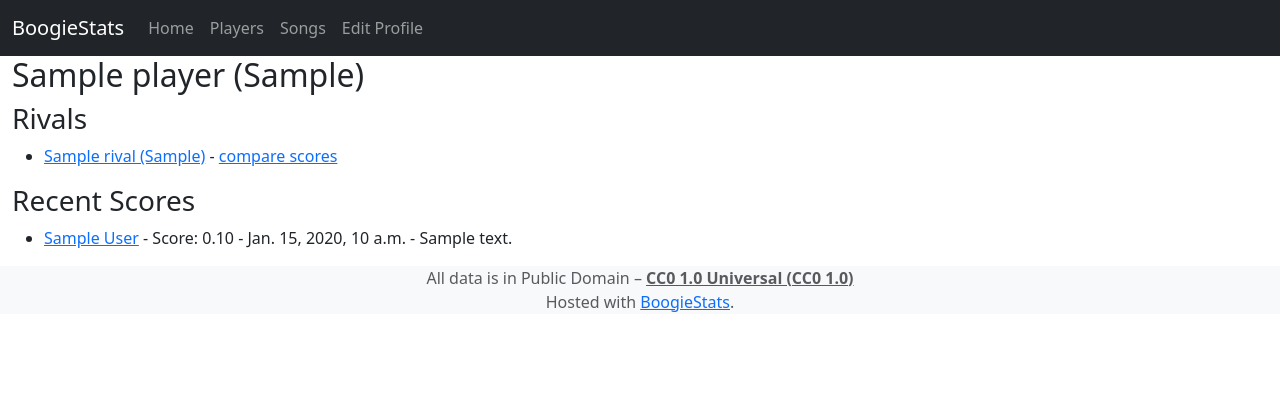
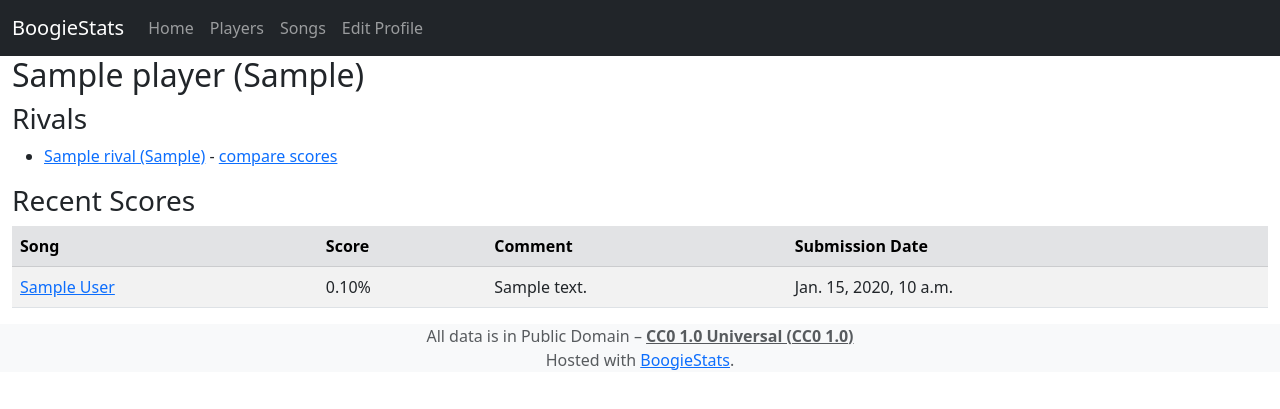
Before and after one commit to florczakraf/boogie-stats, a Django app: template boogiestats/templates/boogie_ui/player.html in a window 1280 px wide. Shown: the top 409 px of the page. Run offline with Django 3.2, Linux system fonts and the light colour scheme; the template is opened without the code that fills it: most values are stand-ins (such as "Sample title", 1, 10 or a date in 2020); some libraries are stand-ins or nearby versions.

Commit message:
Restyle player page

```diff
--- a/boogiestats/templates/boogie_ui/player.html
+++ b/boogiestats/templates/boogie_ui/player.html
@@ -17,20 +17,32 @@
         </ul>
     {% endif %}
     <h3>Recent Scores</h3>
-    {% include "boogie_ui/paginator.html" %}
     {% if scores %}
-        <ul>
-            {% for score in scores %}
-                <li>
-                    <a href="{% url "song" song_hash=score.song.hash %}">{{ score.song.display_name }}</a> -
-                    Score: {{ score.score|div:100|stringformat:".2f" }} -
-                    {{ score.submission_date }} -
-                    {{ score.comment }}
-                </li>
-            {% endfor %}
-        </ul>
+        {% include "boogie_ui/paginator.html" %}
+        <table class="table table-striped">
+            <thead class="table-secondary">
+                <tr>
+                    <th scope="col">Song</th>
+                    <th scope="col">Score</th>
+                    <th scope="col">Comment</th>
+                    <th scope="col">Submission Date</th>
+                </tr>
+            </thead>
+            <tbody>
+                {% for score in scores %}
+                    <tr>
+                        <td>
+                            <a href="{% url "song" song_hash=score.song.hash %}">{{ score.song.display_name }}</a>
+                        </td>
+                        <td>{{ score.score|div:100|stringformat:".2f" }}%</td>
+                        <td>{{ score.comment }}</td>
+                        <td>{{ score.submission_date }}</td>
+                    </tr>
+                {% endfor %}
+            </tbody>
+        </table>
+        {% include "boogie_ui/paginator.html" %}
     {% else %}
         <p>No songs.</p>
     {% endif %}
-    {% include "boogie_ui/paginator.html" %}
 {% endblock content %}
```
